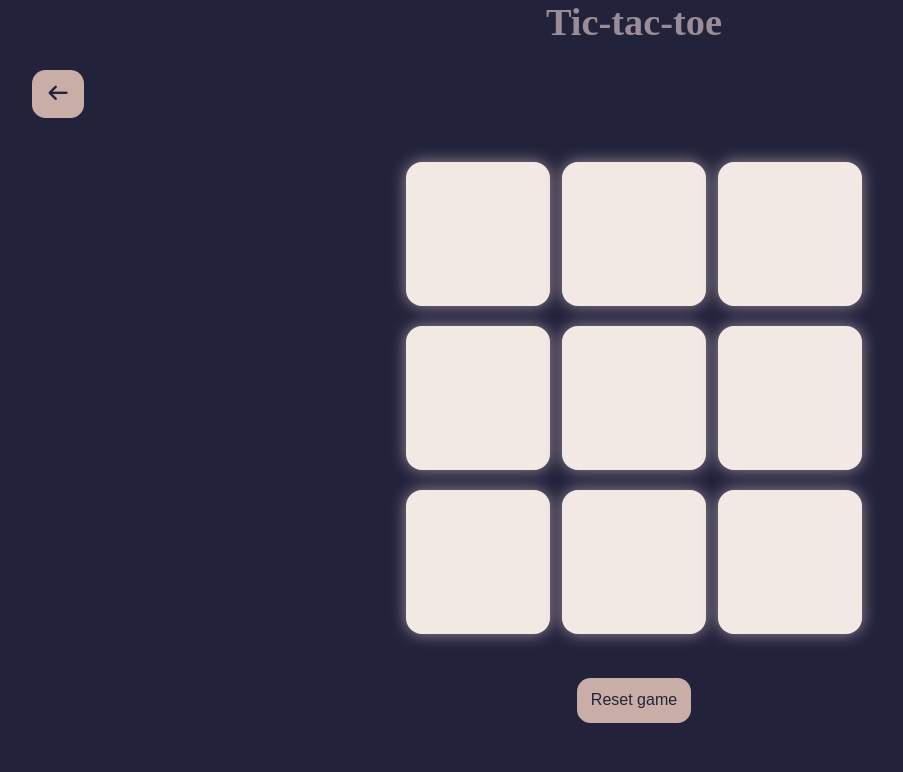
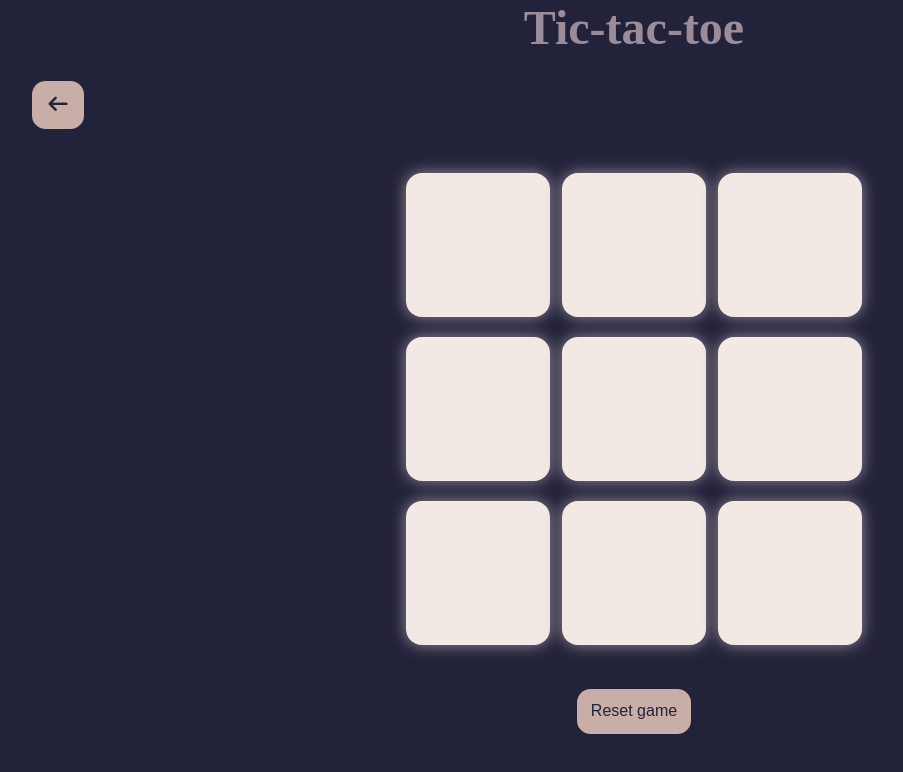
Before and after one commit to Parshant-parmar/Tic-tac-toe-Game, a plain HTML site: page CVP.html in a window 1280 px wide. Shown: the whole page, without its empty margins (6-909 px from the left). Drawn offline with Linux system fonts and the light colour scheme.

Commit message:
Update style.css
Increase header font size from 1.2rem to 1.5rem.

```diff
--- a/style.css
+++ b/style.css
@@ -34,7 +34,7 @@ a{
 }
 header{
     color: #9A8C98 ;
-    font-size:1.2rem
+    font-size:1.5rem
 
 }
 body {
```
